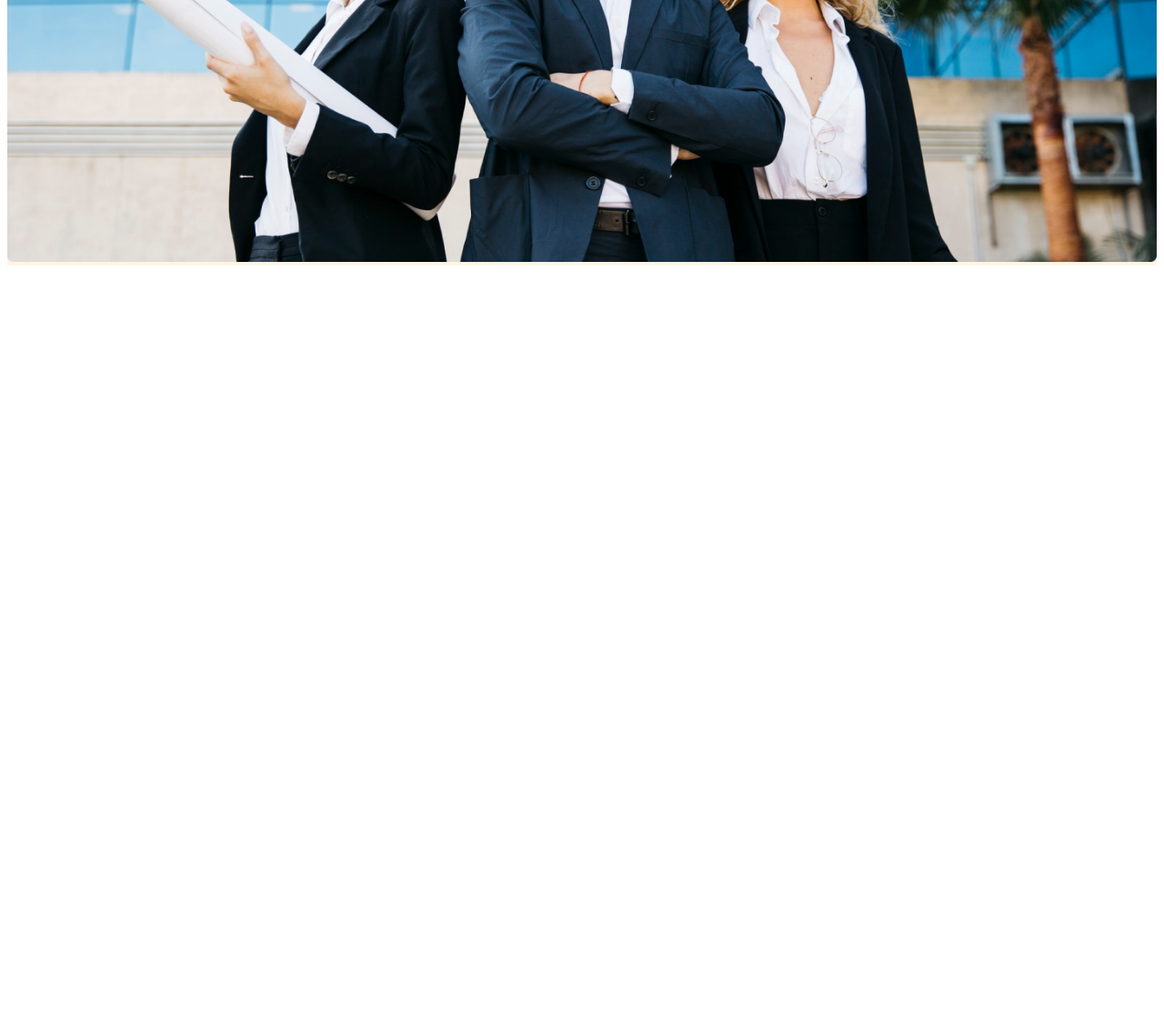
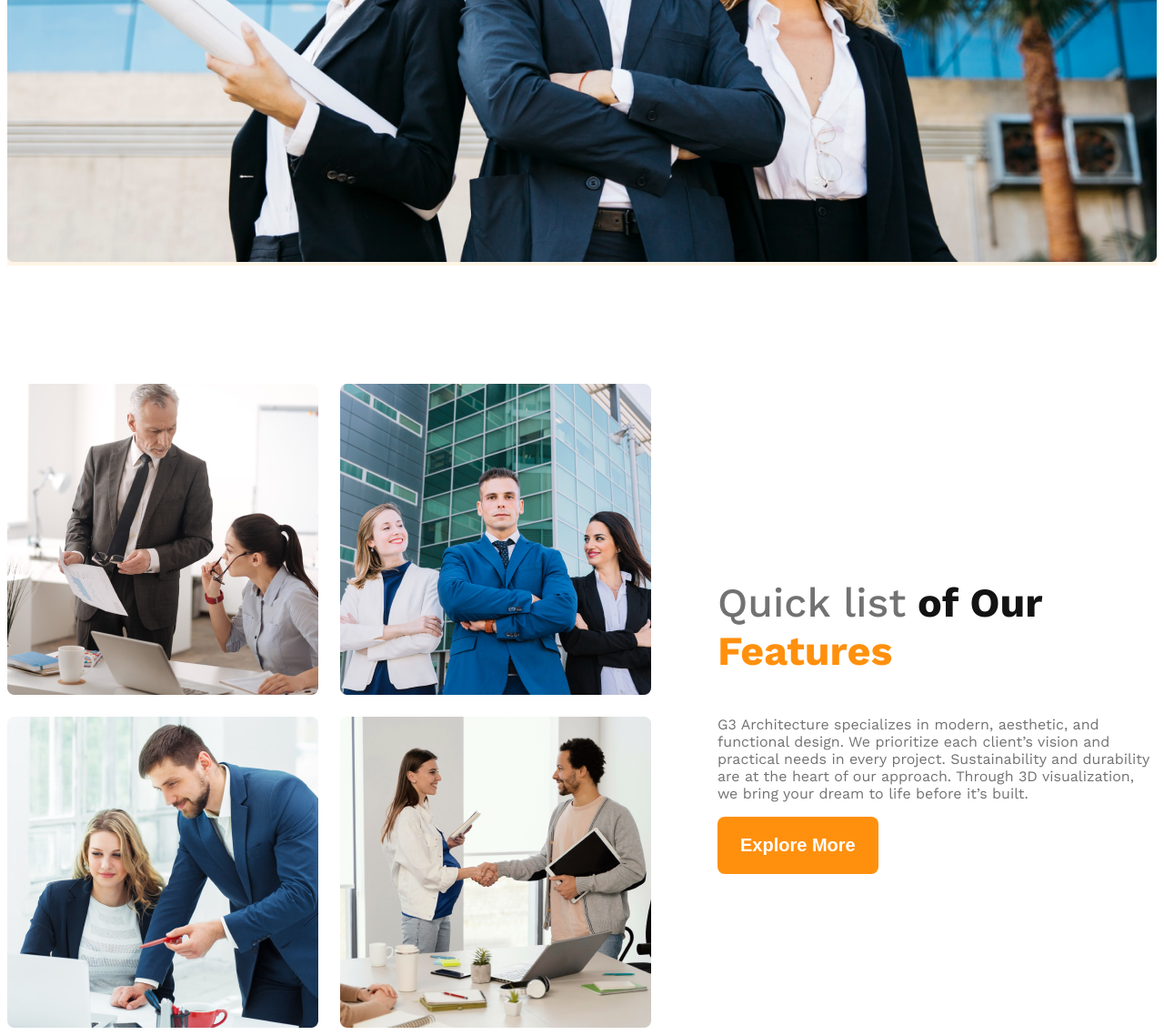
Before and after one commit to rayhanhassanratul/architect-website, a plain HTML site: page index.html in a window 1280 px wide. Shown: the part 911-2049 px from the top of the page at 91% size. Before the commit the page ends 1211 px from the top, so only its background shows below. Drawn offline with nearby package versions, Linux system fonts and the light colour scheme.

Commit message:
added teams sectin

```diff
--- a/index.html
+++ b/index.html
@@ -38,6 +38,29 @@
     </header>
 
 
+    <main>
+
+        <section class="team display-flex">
+            <div class="team-image">
+                <img src="images/team1.png" alt="team img">
+                <img src="images/team2.png" alt="">
+                <img src="images/team3.png" alt="">
+                <img src="images/team4.png" alt="">
+            </div>
+
+            <div class="team-features">
+                <h3 class="features-title"><span id="quick-list" class="dark3">Quick list</span> <span id="of-our" class="dark1">of Our</span> <span
+                        id="features" class="text-primary">Features</span></h3>
+                <p class="features-description dark3">G3 Architecture specializes in modern, aesthetic, and functional design.
+                    We prioritize each client’s vision and practical needs in every project.
+                    Sustainability and durability are at the heart of our approach.
+                    Through 3D visualization, we bring your dream to life before it’s built.
+                </p>
+                <button class="btn-primary">Explore More</button>
+            </div>
+        </section>
+
+    </main>
 
 
 
@@ -47,11 +70,6 @@
 
 
 
-
-
-
-
-    <main></main>
     <footer></footer>
 </body>
 
--- a/styles/architect.css
+++ b/styles/architect.css
@@ -28,9 +28,14 @@
 .header-bg{
     background-color: rgba(255, 144, 14, 0.1);
 }
+
+.text-primary{
+    color: #FF900E;
+}
 .dark1{
     color: #131313;
 }
+
 
 
 .dark2{
@@ -91,10 +96,70 @@
 }
 
 
+/* main section style */
+main{
+    max-width: 1440px;
+    margin: 0 auto;
+}
+
+main > section{
+    margin-top: 130px;
+}
+/* team section styles */
+.team{
+    align-items: center;
+}
+.team-image{
+    display: grid;
+    grid-template-columns: repeat(2, 1fr);
+    gap: 24px;
+}
+
+.team-features{
+    margin-left: 73px;
+    max-width: 530px;
+}
+
+.features-title{
+    font-size: 2.8rem;
+    font-weight: 700;
+}
+
+#quick-list{
+    font-weight: 500;
+}
+
+
+
+
+
 /* respnsive  */
 
+/* for mobile */
+
 @media screen and (max-width:576px) {
-    .navbar, .nav-links{
+    .navbar,
+     .nav-links,
+     .team {
         flex-direction: column;
     }
+
+    .team-image{
+        grid-template-columns: repeat(1, 1fr);
+    }
+
+    .team-features{
+        margin-left: 20px;
+    }
 }
+
+/* fot tablets */
+@media screen and (min-width:577px) and (max-width:992px){
+    .team{
+        flex-direction: column;
+    }
+
+    .team-features{
+        margin: 50px auto;
+    }
+}
```
Lines whose indentation alone changed are shown as unchanged.
